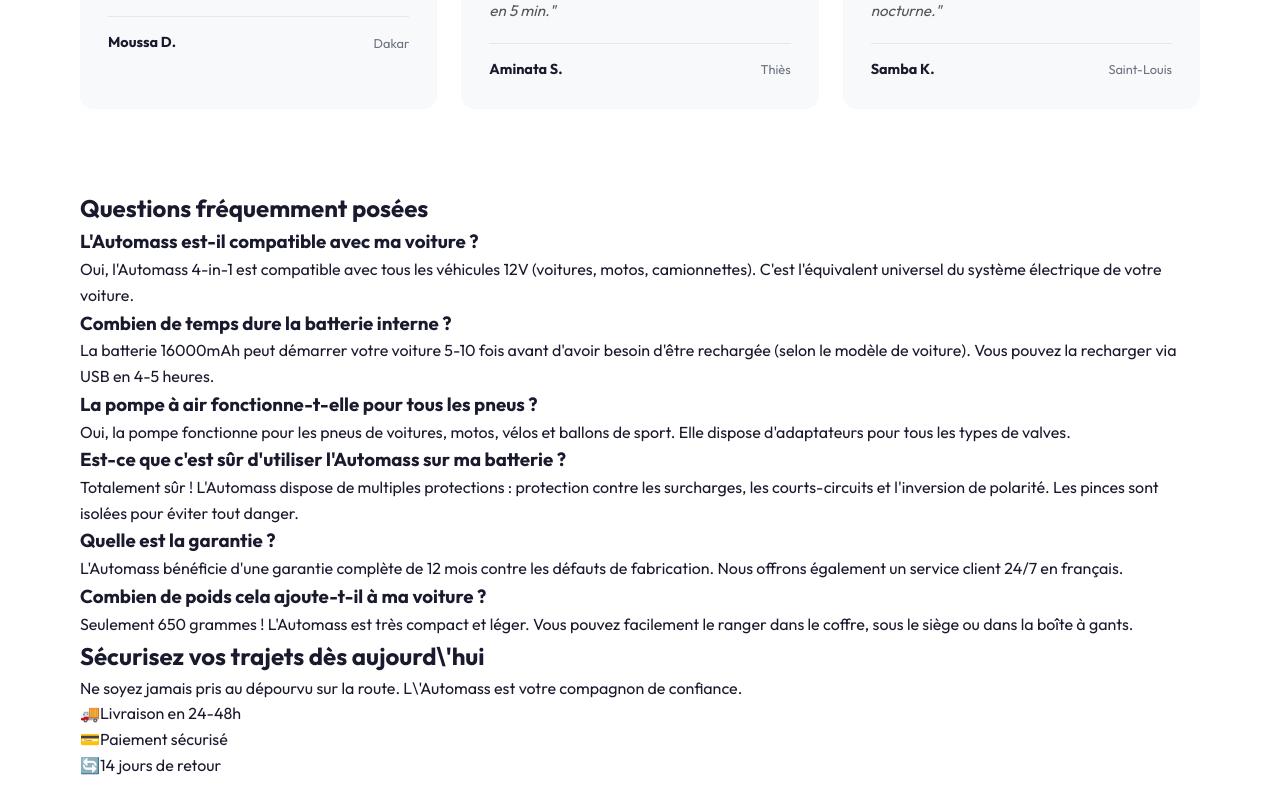
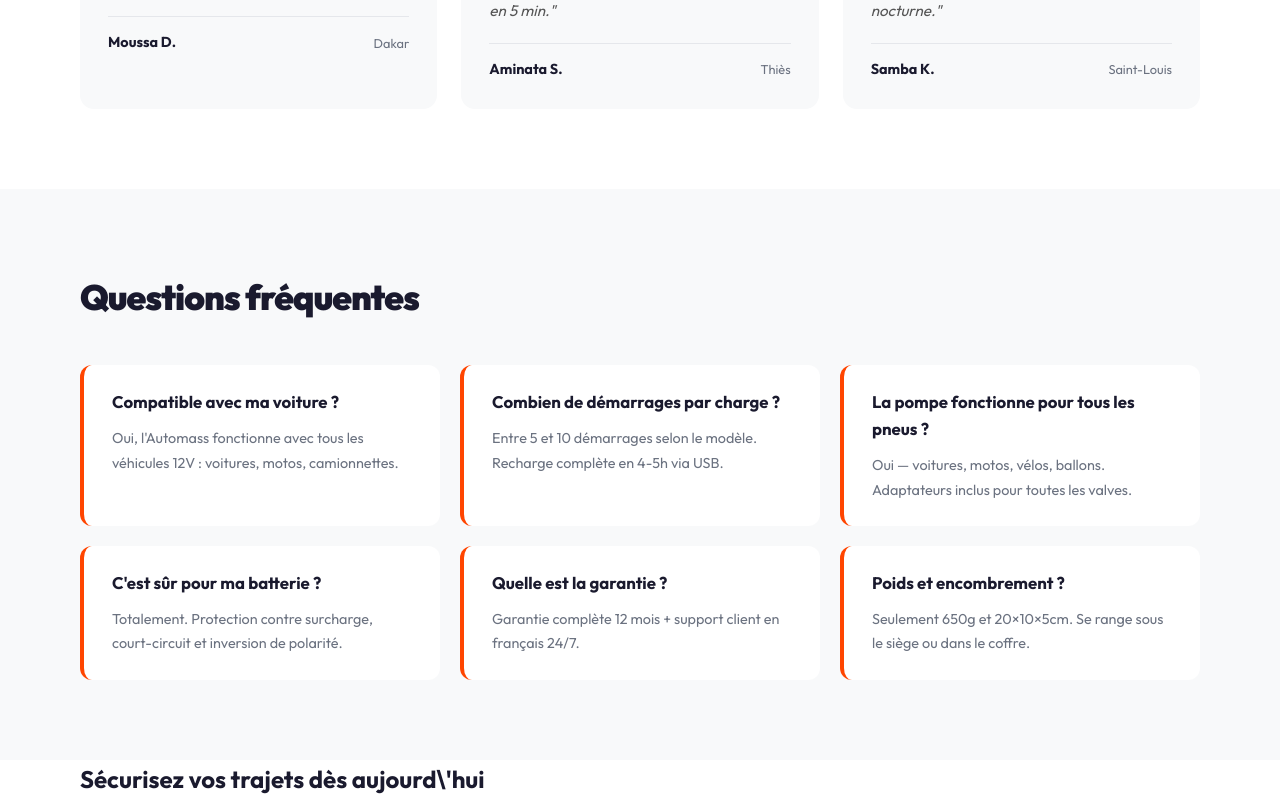
Before and after one commit to elhadjitwentyone/Automass, a Next.js app in the folder automass/: page / in a window 1280 px wide. Shown: the part 2000-2797 px from the top of the page. Built offline with nearby package versions, Linux system fonts and the light colour scheme.

Commit message:
feat: FAQ Flash Orange

```diff
--- a/automass/src/components/FAQ.tsx
+++ b/automass/src/components/FAQ.tsx
@@ -1,43 +1,24 @@
 'use client'
 
+const faqs = [
+  { q: 'Compatible avec ma voiture ?', a: 'Oui, l\'Automass fonctionne avec tous les véhicules 12V : voitures, motos, camionnettes.' },
+  { q: 'Combien de démarrages par charge ?', a: 'Entre 5 et 10 démarrages selon le modèle. Recharge complète en 4-5h via USB.' },
+  { q: 'La pompe fonctionne pour tous les pneus ?', a: 'Oui — voitures, motos, vélos, ballons. Adaptateurs inclus pour toutes les valves.' },
+  { q: 'C\'est sûr pour ma batterie ?', a: 'Totalement. Protection contre surcharge, court-circuit et inversion de polarité.' },
+  { q: 'Quelle est la garantie ?', a: 'Garantie complète 12 mois + support client en français 24/7.' },
+  { q: 'Poids et encombrement ?', a: 'Seulement 650g et 20×10×5cm. Se range sous le siège ou dans le coffre.' },
+]
+
 export default function FAQ() {
-  const faqs = [
-    {
-      question: 'L\'Automass est-il compatible avec ma voiture ?',
-      answer: 'Oui, l\'Automass 4-in-1 est compatible avec tous les véhicules 12V (voitures, motos, camionnettes). C\'est l\'équivalent universel du système électrique de votre voiture.'
-    },
-    {
-      question: 'Combien de temps dure la batterie interne ?',
-      answer: 'La batterie 16000mAh peut démarrer votre voiture 5-10 fois avant d\'avoir besoin d\'être rechargée (selon le modèle de voiture). Vous pouvez la recharger via USB en 4-5 heures.'
-    },
-    {
-      question: 'La pompe à air fonctionne-t-elle pour tous les pneus ?',
-      answer: 'Oui, la pompe fonctionne pour les pneus de voitures, motos, vélos et ballons de sport. Elle dispose d\'adaptateurs pour tous les types de valves.'
-    },
-    {
-      question: 'Est-ce que c\'est sûr d\'utiliser l\'Automass sur ma batterie ?',
-      answer: 'Totalement sûr ! L\'Automass dispose de multiples protections : protection contre les surcharges, les courts-circuits et l\'inversion de polarité. Les pinces sont isolées pour éviter tout danger.'
-    },
-    {
-      question: 'Quelle est la garantie ?',
-      answer: 'L\'Automass bénéficie d\'une garantie complète de 12 mois contre les défauts de fabrication. Nous offrons également un service client 24/7 en français.'
-    },
-    {
-      question: 'Combien de poids cela ajoute-t-il à ma voiture ?',
-      answer: 'Seulement 650 grammes ! L\'Automass est très compact et léger. Vous pouvez facilement le ranger dans le coffre, sous le siège ou dans la boîte à gants.'
-    },
-  ]
-
   return (
-    <section className="faq">
+    <section className="faq-b">
       <div className="container">
-        <h2 className="section-title">Questions fréquemment posées</h2>
-
-        <div className="faq-grid">
-          {faqs.map((faq, index) => (
-            <div key={index} className="faq-item">
-              <h3 className="faq-question">{faq.question}</h3>
-              <p className="faq-answer">{faq.answer}</p>
+        <h2 className="section-title-b">Questions fréquentes</h2>
+        <div className="faq-b-grid">
+          {faqs.map((f, i) => (
+            <div key={i} className="faq-b-item">
+              <h3 className="faq-b-q">{f.q}</h3>
+              <p className="faq-b-a">{f.a}</p>
             </div>
           ))}
         </div>
```
